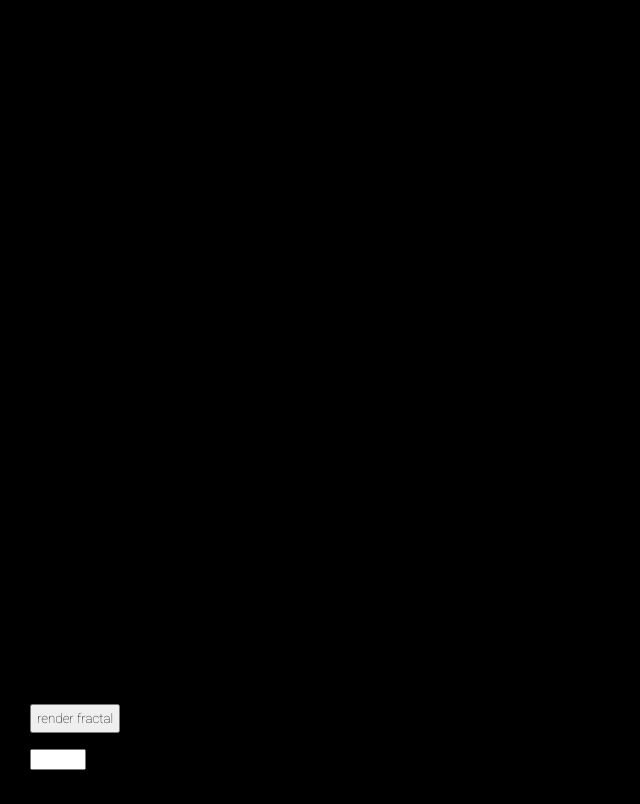
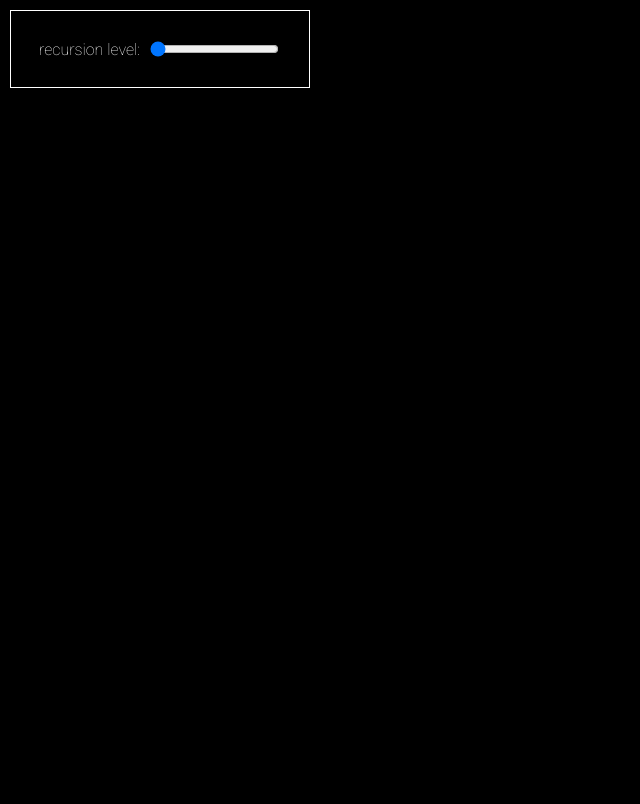
Before and after one commit to BartDeMeyere/fractaltree, a plain HTML site: page index.html in a window 1280 px wide. Shown: the whole page, without its empty margins (0-640 px from the left). Drawn offline with nearby package versions, Linux system fonts and the light colour scheme.

Commit message:
Add files via upload

```diff
--- a/index.html
+++ b/index.html
@@ -8,22 +8,28 @@
 
         @import url('https://fonts.googleapis.com/css2?family=Roboto:wght@100&display=swap');
 
-        #renderfractal{
+        *{
 
-            top: 15px;
-            left: 15px;
+            color:white;
             font-family: Roboto;
-            padding: 5px;
-            cursor: pointer;
-
         }
 
         .container{
 
             position: absolute;
             padding: 20px;
-            bottom: 10px;
+            top: 10px;
             left: 10px;
+            border:1px solid white;
+        }
+
+        .container div{
+
+            display: flex;
+            flex-direction: row;
+            align-items: center;
+            justify-content: center;
+            padding: 4px;;
         }
 
         body{
@@ -35,9 +41,12 @@
 </head>
 <body>
     <div class="container">
-        <button id="renderfractal">render fractal</button>
-        <p></p>
-        <input type="number" min="1"  max="20" id="maxorder">
+        <div>
+            <div>recursion level:</div>
+            <div>
+            <input type="range" min="1" max="20" id="maxorder" value="1">
+            </div>
+        </div>
     </div>
     <canvas></canvas>
     <script src="https://ajax.googleapis.com/ajax/libs/jquery/3.7.1/jquery.min.js"></script>
--- a/index.js
+++ b/index.js
@@ -1,4 +1,3 @@
-//select canvas and init properties
 let canvas = $("canvas")
 
 let c = $("canvas")[0].getContext("2d")
@@ -17,15 +16,15 @@ let pointA = new Point(canvas[0].width/2 , canvas[0].height)
 let pointB = new Point(canvas[0].width/2 , canvas[0].height - len)
 let tree = []
 let counter = 0
-let maxorder = 0//18
+let maxorder = 0
 let done = false
 let startWidth = 15
 
-
 renderCanvas()
 
-$("#renderfractal").on("click" , function(){
+$("#maxorder").on("change" , function(){
 
+    maxorder = parseInt(this.value)
     done = false;
     tree = [];
     startWidth = 15
@@ -35,13 +34,6 @@ $("#renderfractal").on("click" , function(){
     pointB = new Point(canvas[0].width/2 , canvas[0].height - len)
     CreateBranches()
     renderCanvas()
-    $("#renderfractal").prop("disabled", true)
-
-})
-
-$("#maxorder").on("change" , function(){
-
-    maxorder = parseInt(this.value)
 
 })
 
@@ -64,7 +56,7 @@ function CreateBranches(){
     //create the first branch
     if(tree.length === 0){
 
-        tree.push(new Branch(pointA , pointB , -Math.PI/2 , len , "grey" , startWidth))
+        tree.push(new Branch(pointA , pointB , -Math.PI/2 , len , "Chocolate" , startWidth))
 
     }else{
 
```
